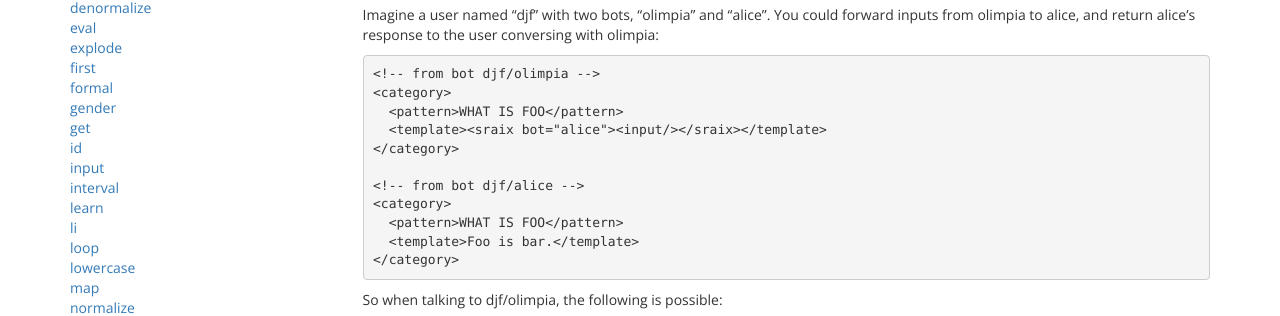
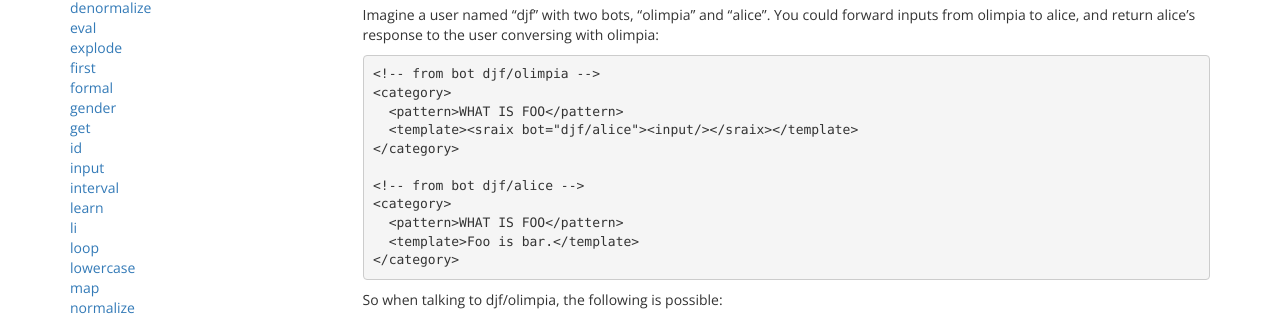
Before and after one commit to pandorabots/pandorabots.github.io, a Jekyll site: the page built from _aiml/sraix.md, in a window 1280 px wide. Shown: the part 333-649 px from the top of the page. Built offline with Jekyll 4.4.1, drawn with Linux system fonts in a browser that asks for light colours.

Commit message:
Fixed AIML bug
bot="alice" => bot="djf/alice"

```diff
--- a/_aiml/sraix.md
+++ b/_aiml/sraix.md
@@ -19,7 +19,7 @@ Imagine a user named "djf" with two bots, "olimpia" and "alice". You could forwa
     <!-- from bot djf/olimpia -->
     <category>
       <pattern>WHAT IS FOO</pattern>
-      <template><sraix bot="alice"><input/></sraix></template>
+      <template><sraix bot="djf/alice"><input/></sraix></template>
     </category>
 
     <!-- from bot djf/alice -->
```
